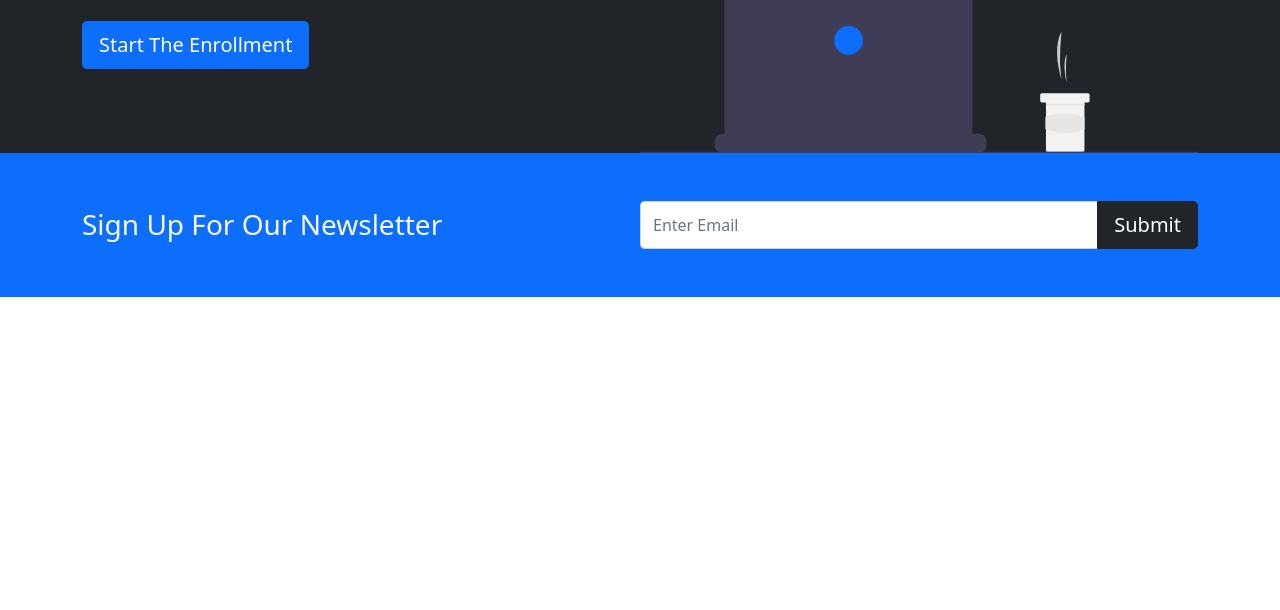
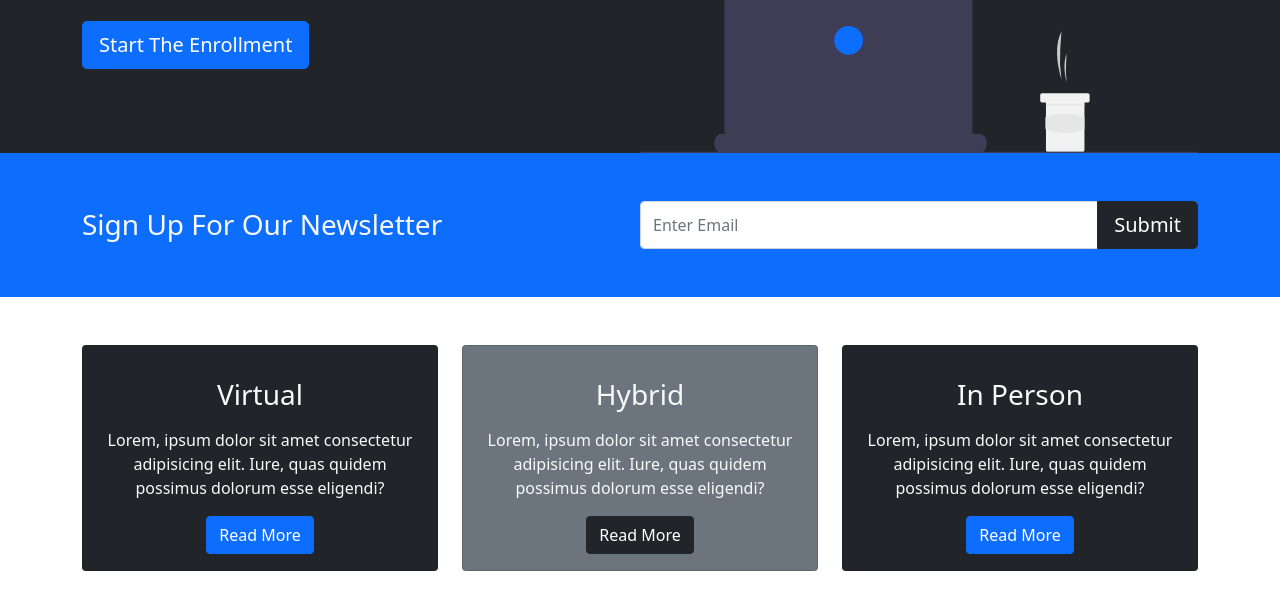
Before and after one commit to mariorizki/learn-bootstrap5, a plain HTML site: page index.html in a window 1280 px wide. Shown: the part 328-938 px from the top of the page. Before the commit the page ends 800 px from the top, so only its background shows below. Drawn offline with nearby package versions, Linux system fonts and the light colour scheme.

Commit message:
create boxes section

```diff
--- a/index.html
+++ b/index.html
@@ -82,6 +82,59 @@
         </div>
       </div>
     </section>
+
+    <!-- Boxes -->
+    <section class="p-5">
+      <div class="container">
+        <div class="row text-center g-4">
+          <div class="col-md">
+            <div class="card bg-dark text-light">
+              <div class="card-body text-center">
+                <div class="h1 mb-3">
+                  <i class="bi bi-laptop"></i>
+                </div>
+                <h3 class="card-title mb-3">Virtual</h3>
+                <p class="card-text">
+                  Lorem, ipsum dolor sit amet consectetur adipisicing elit.
+                  Iure, quas quidem possimus dolorum esse eligendi?
+                </p>
+                <a href="#" class="btn btn-primary">Read More</a>
+              </div>
+            </div>
+          </div>
+          <div class="col-md">
+            <div class="card bg-secondary text-light">
+              <div class="card-body text-center">
+                <div class="h1 mb-3">
+                  <i class="bi bi-person-square"></i>
+                </div>
+                <h3 class="card-title mb-3">Hybrid</h3>
+                <p class="card-text">
+                  Lorem, ipsum dolor sit amet consectetur adipisicing elit.
+                  Iure, quas quidem possimus dolorum esse eligendi?
+                </p>
+                <a href="#" class="btn btn-dark">Read More</a>
+              </div>
+            </div>
+          </div>
+          <div class="col-md">
+            <div class="card bg-dark text-light">
+              <div class="card-body text-center">
+                <div class="h1 mb-3">
+                  <i class="bi bi-people"></i>
+                </div>
+                <h3 class="card-title mb-3">In Person</h3>
+                <p class="card-text">
+                  Lorem, ipsum dolor sit amet consectetur adipisicing elit.
+                  Iure, quas quidem possimus dolorum esse eligendi?
+                </p>
+                <a href="#" class="btn btn-primary">Read More</a>
+              </div>
+            </div>
+          </div>
+        </div>
+      </div>
+    </section>
     <script
       src="https://cdn.jsdelivr.net/npm/bootstrap@5.0.1/dist/js/bootstrap.bundle.min.js"
       integrity="sha384-gtEjrD/SeCtmISkJkNUaaKMoLD0//ElJ19smozuHV6z3Iehds+3Ulb9Bn9Plx0x4"
```
